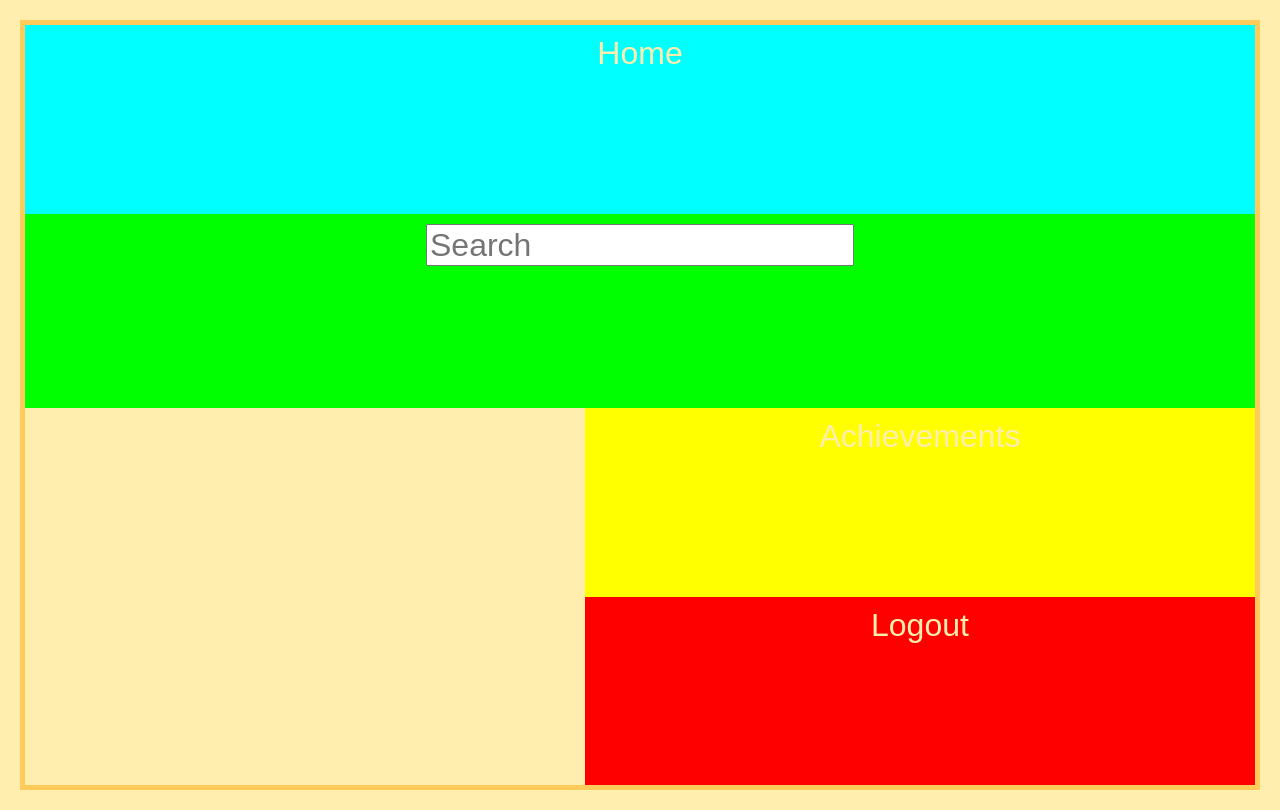
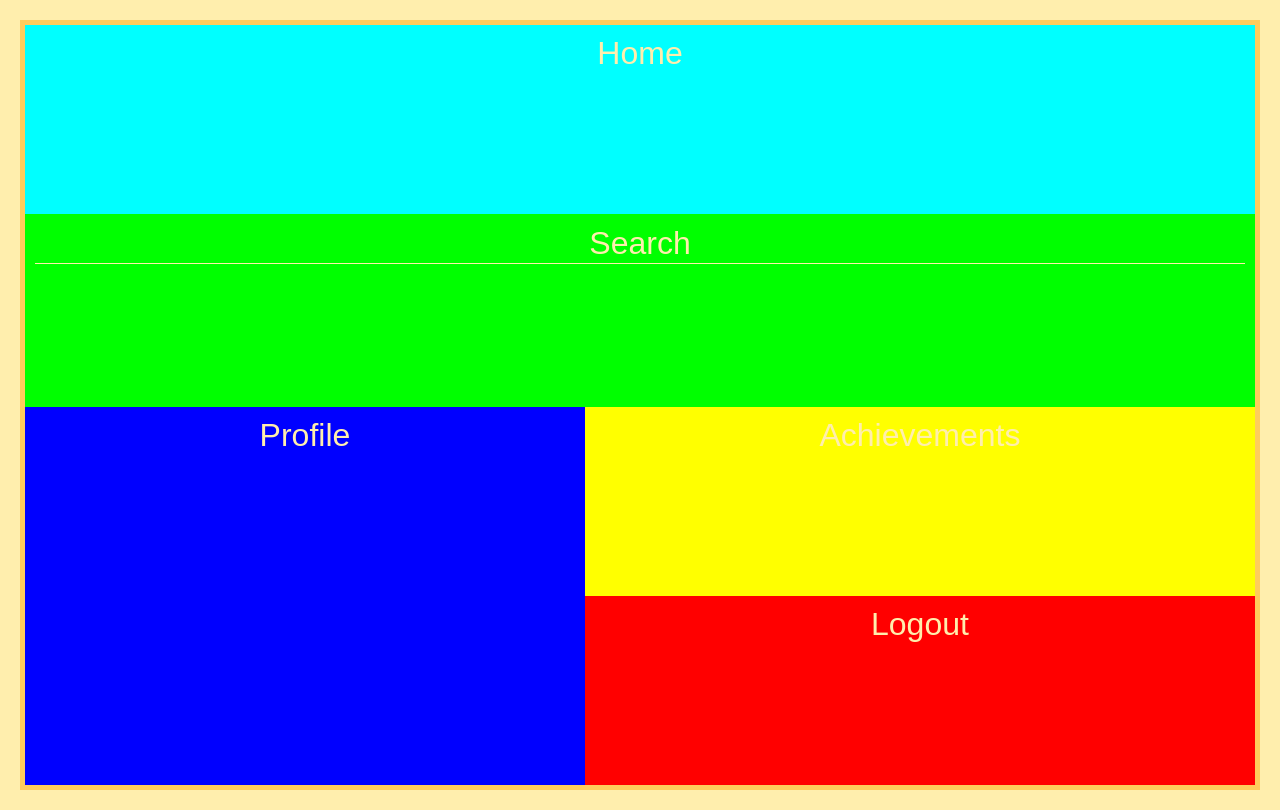
Before and after one commit to li33006/li33006.github.io, a plain HTML site: page index.html in a window 1280 px wide. Drawn offline with Linux system fonts and the light colour scheme.

Commit message:
Update basic.css

```diff
--- a/basic.css
+++ b/basic.css
@@ -31,3 +31,19 @@ html, body {
 .container > div:nth-child(4) {
   background-color: #ff0000;
 }
+.container> div:nth-child(5){
+  background-color: #0000ff;
+}
+.search-input {
+  background: #ff6e68;
+  border: 0;
+  width: 100%;
+  outline: 0;
+  background: transparent;
+  border-bottom: 1px solid #ffeead;
+  color: #ffeead;
+  text-align: center;
+}
+::placeholder{
+  color: #ffeead;
+}
```
